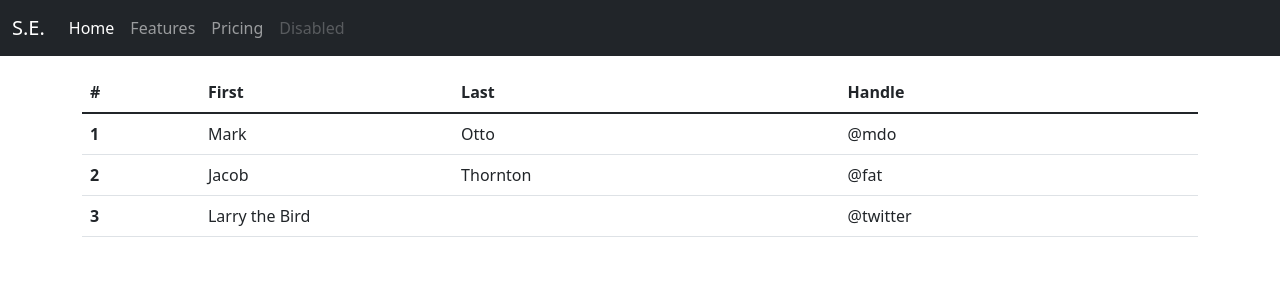
After one commit to funsojoba/stocks_app, a Django app: page /stocktracker in a window 1280 px wide. The commit adds this page. Shown: the top 300 px of the page. Run offline with Django 3.2, Linux system fonts and the light colour scheme.

Commit message:
html setups

```diff
--- a/CORE/settings.py
+++ b/CORE/settings.py
@@ -37,6 +37,7 @@ INSTALLED_APPS = [
     'django.contrib.sessions',
     'django.contrib.messages',
     'django.contrib.staticfiles',
+    'stocks_app'
 ]
 
 MIDDLEWARE = [
--- a/CORE/urls.py
+++ b/CORE/urls.py
@@ -1,6 +1,7 @@
 from django.contrib import admin
-from django.urls import path
+from django.urls import path, include
 
 urlpatterns = [
     path('admin/', admin.site.urls),
+    path('', include('stocks_app.urls') )
 ]
--- /dev/null
+++ b/stocks_app/templates/stocks_app/base.html
@@ -0,0 +1,41 @@
+<!DOCTYPE html>
+<html lang="en">
+<head>
+    <meta charset="UTF-8">
+    <meta http-equiv="X-UA-Compatible" content="IE=edge">
+    <meta name="viewport" content="width=device-width, initial-scale=1.0">
+    <link href="https://cdn.jsdelivr.net/npm/bootstrap@5.1.3/dist/css/bootstrap.min.css" rel="stylesheet" integrity="sha384-1BmE4kWBq78iYhFldvKuhfTAU6auU8tT94WrHftjDbrCEXSU1oBoqyl2QvZ6jIW3" crossorigin="anonymous">
+    <title>Stocks App</title>
+</head>
+<body>
+    <nav class="navbar navbar-expand-lg navbar-dark bg-dark">
+    <div class="container-fluid">
+        <a class="navbar-brand" href="#">S.E.</a>
+        <button class="navbar-toggler" type="button" data-bs-toggle="collapse" data-bs-target="#navbarNav" aria-controls="navbarNav" aria-expanded="false" aria-label="Toggle navigation">
+        <span class="navbar-toggler-icon"></span>
+        </button>
+        <div class="collapse navbar-collapse" id="navbarNav">
+        <ul class="navbar-nav">
+            <li class="nav-item">
+            <a class="nav-link active" aria-current="page" href="#">Home</a>
+            </li>
+            <li class="nav-item">
+            <a class="nav-link" href="#">Features</a>
+            </li>
+            <li class="nav-item">
+            <a class="nav-link" href="#">Pricing</a>
+            </li>
+            <li class="nav-item">
+            <a class="nav-link disabled">Disabled</a>
+            </li>
+        </ul>
+        </div>
+    </div>
+    </nav>
+
+{%block content%}
+
+{%endblock%}
+<script src="https://cdn.jsdelivr.net/npm/bootstrap@5.1.3/dist/js/bootstrap.bundle.min.js" integrity="sha384-ka7Sk0Gln4gmtz2MlQnikT1wXgYsOg+OMhuP+IlRH9sENBO0LRn5q+8nbTov4+1p" crossorigin="anonymous"></script>
+</body>
+</html>
--- /dev/null
+++ b/stocks_app/templates/stocks_app/stocktracker.html
@@ -0,0 +1,34 @@
+{% extends 'stocks_app/base.html' %} {% block content %}
+
+<div class="container mt-3">
+ <table class="table">
+  <thead>
+    <tr>
+      <th scope="col">#</th>
+      <th scope="col">First</th>
+      <th scope="col">Last</th>
+      <th scope="col">Handle</th>
+    </tr>
+  </thead>
+  <tbody>
+    <tr>
+      <th scope="row">1</th>
+      <td>Mark</td>
+      <td>Otto</td>
+      <td>@mdo</td>
+    </tr>
+    <tr>
+      <th scope="row">2</th>
+      <td>Jacob</td>
+      <td>Thornton</td>
+      <td>@fat</td>
+    </tr>
+    <tr>
+      <th scope="row">3</th>
+      <td colspan="2">Larry the Bird</td>
+      <td>@twitter</td>
+    </tr>
+  </tbody>
+</table>
+</div>
+{% endblock content %}
--- a/stocks_app/urls.py
+++ b/stocks_app/urls.py
@@ -1,8 +1,9 @@
 from django.contrib import admin
 from django.urls import path
 
-from .views import home
+from .views import home, stock_tracker
 
 urlpatterns = [
     path('', home),
+    path('stocktracker', stock_tracker),
 ]
--- a/stocks_app/views.py
+++ b/stocks_app/views.py
@@ -3,3 +3,6 @@ from django.shortcuts import render
 
 def home(request):
     return render(request, 'stocks_app/index.html')
+
+def stock_tracker(request):
+    return render(request, 'stocks_app/stocktracker.html')
```
Also changed, not shown: stocks_app/templates/stocks_app/index.html (+14 -12 lines).
